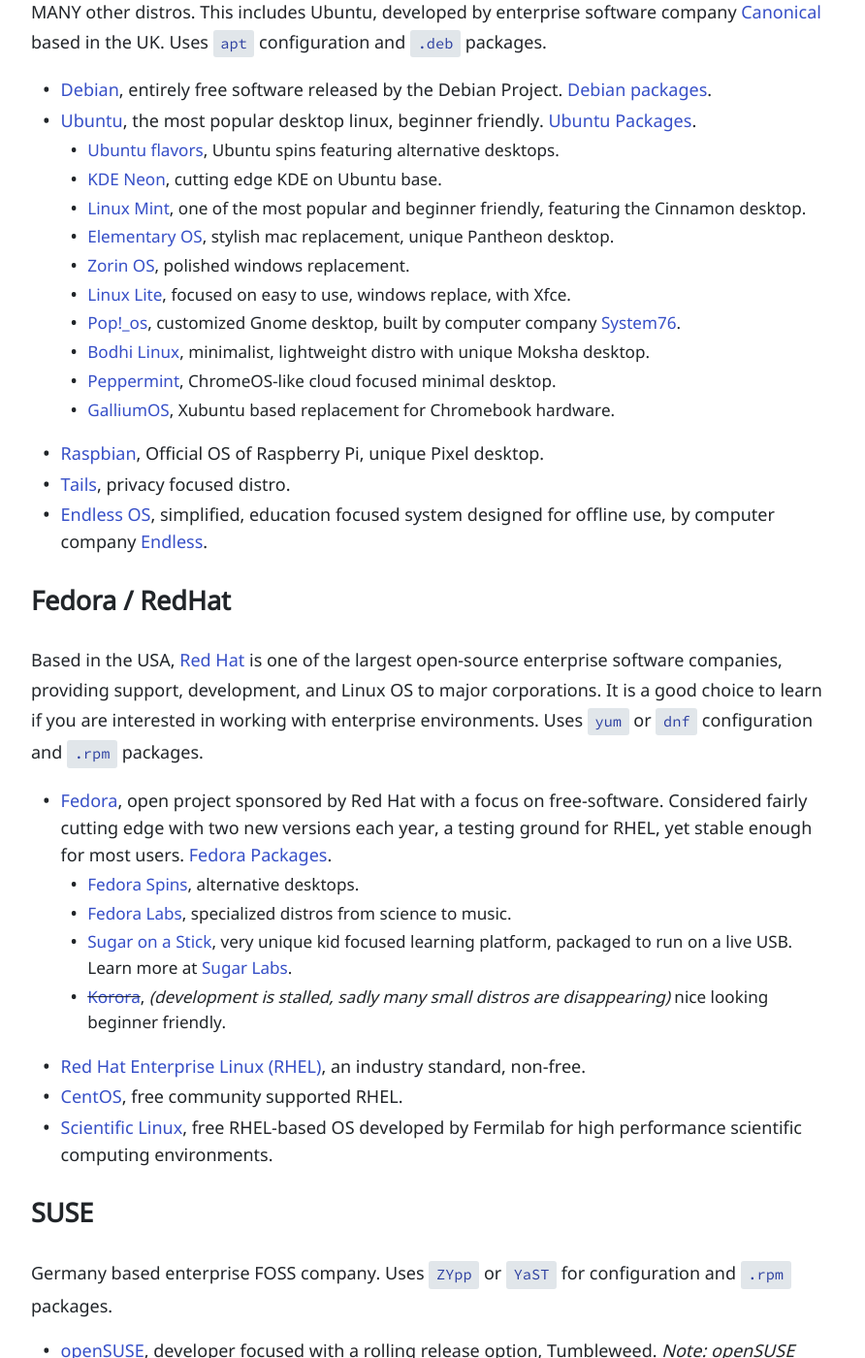
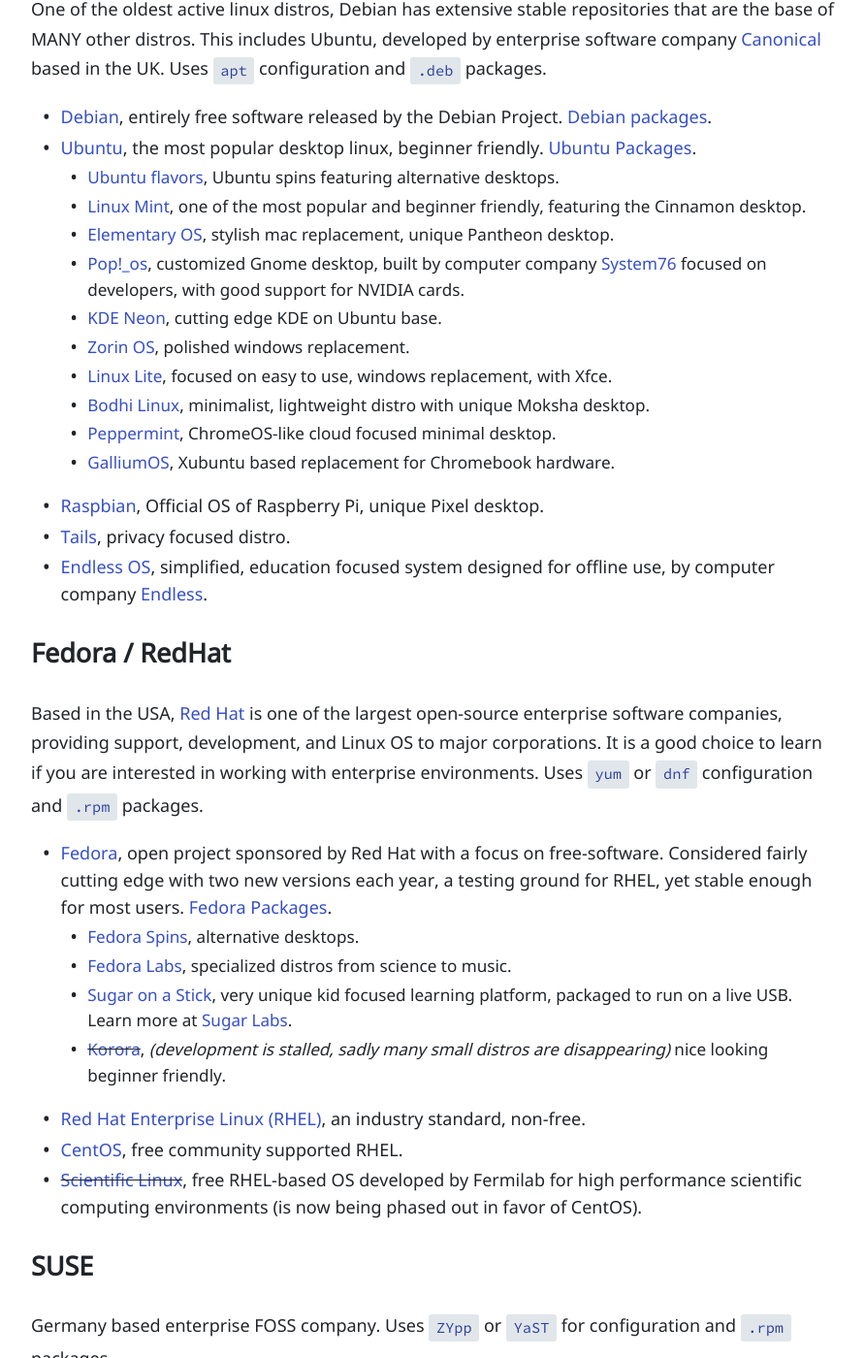
Before and after one commit to evanwill/_drafts, a Jekyll site: the page built from _notes/linux-intro.md, in a window 1280 px wide and 1400 px high, scrolled down 5958 px. Shown: the whole window at 97% size, without its empty margins (194-1086 px from the left). Built offline with Jekyll 4.4.1, drawn with Linux system fonts in a browser that asks for light colours; some of the changed text lies outside the part shown.

Commit message:
update linux

```diff
--- a/_notes/linux-intro.md
+++ b/_notes/linux-intro.md
@@ -94,7 +94,7 @@
 - [KDE](https://www.kde.org/). very configurable, complex, windows-like (get newest version with [Neon](https://neon.kde.org/)).
 - [Xfce](https://www.xfce.org/). lighter weight, traditional linux desktop.
 - [LXDE](http://lxde.org/). very light weight, basic features. Also see [LXQt](http://lxqt.org/) variant.
-- Tiling window managers, e.g. [xmonad](http://xmonad.org/) or [i3](https://i3wm.org/).
+- Tiling window managers, e.g. [xmonad](http://xmonad.org/) or [i3](https://i3wm.org/). For any easy intro, checkout [Regolith Linux](https://regolith-linux.org/) which combines i3-wm with Ubuntu.
 
 > Most desktops support themes which make it easy to change the look and feel.
 > For example check out the themes page at [OMG! Ubuntu!](http://www.omgubuntu.co.uk/category/themes-2).
@@ -152,12 +152,12 @@
 - [Debian](https://www.debian.org/), entirely free software released by the Debian Project. [Debian packages](https://www.debian.org/distrib/packages).
 - [Ubuntu](https://www.ubuntu.com/), the most popular desktop linux, beginner friendly. [Ubuntu Packages](https://packages.ubuntu.com/).
     - [Ubuntu flavors](https://www.ubuntu.com/download/ubuntu-flavours), Ubuntu spins featuring alternative desktops.
-    - [KDE Neon](https://neon.kde.org/), cutting edge KDE on Ubuntu base.
     - [Linux Mint](https://www.linuxmint.com/), one of the most popular and beginner friendly, featuring the Cinnamon desktop.
     - [Elementary OS](https://elementary.io/), stylish mac replacement, unique Pantheon desktop.
+    - [Pop!_os](https://system76.com/pop), customized Gnome desktop, built by computer company [System76](https://system76.com) focused on developers, with good support for NVIDIA cards.
+    - [KDE Neon](https://neon.kde.org/), cutting edge KDE on Ubuntu base.
     - [Zorin OS](https://zorinos.com/), polished windows replacement.
-    - [Linux Lite](https://www.linuxliteos.com/), focused on easy to use, windows replace, with Xfce.
-    - [Pop!_os](https://system76.com/pop), customized Gnome desktop, built by computer company [System76](https://system76.com).
+    - [Linux Lite](https://www.linuxliteos.com/), focused on easy to use, windows replacement, with Xfce.
     - [Bodhi Linux](https://www.bodhilinux.com/), minimalist, lightweight distro with unique Moksha desktop.
     - [Peppermint](https://peppermintos.com/), ChromeOS-like cloud focused minimal desktop.
     - [GalliumOS](https://galliumos.org/), Xubuntu based replacement for Chromebook hardware.
@@ -178,7 +178,7 @@
     - ~~[Korora](https://kororaproject.org/)~~, *(development is stalled, sadly many small distros are disappearing)* nice looking beginner friendly.
 - [Red Hat Enterprise Linux (RHEL)](https://www.redhat.com/en/technologies/linux-platforms/enterprise-linux), an industry standard, non-free.
 - [CentOS](https://www.centos.org/), free community supported RHEL.
-- [Scientific Linux](https://www.scientificlinux.org/), free RHEL-based OS developed by Fermilab for high performance scientific computing environments.
+- ~~[Scientific Linux](https://www.scientificlinux.org/)~~, free RHEL-based OS developed by Fermilab for high performance scientific computing environments (is now being phased out in favor of CentOS).
 
 ### SUSE
 
```
Also changed, not shown: other parts of _notes/linux-intro.md (+2 -2 lines).
